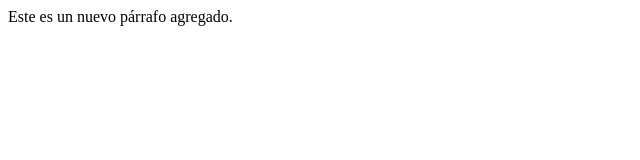
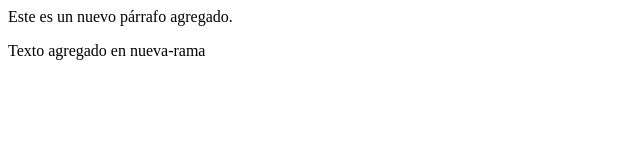
Before and after one commit to Nyzer2/Laboratorio2IDWeb, a plain HTML site: page index.html in a window 1280 px wide. Shown: the whole page, without its empty margins (0-640 px from the left). Drawn offline with Linux system fonts and the light colour scheme.

Commit message:
Commit 3: agregar párrafo en index.html

```diff
--- a/index.html
+++ b/index.html
@@ -1 +1,2 @@
 <p>Este es un nuevo párrafo agregado.</p>
+<p>Texto agregado en nueva-rama</p>
```
